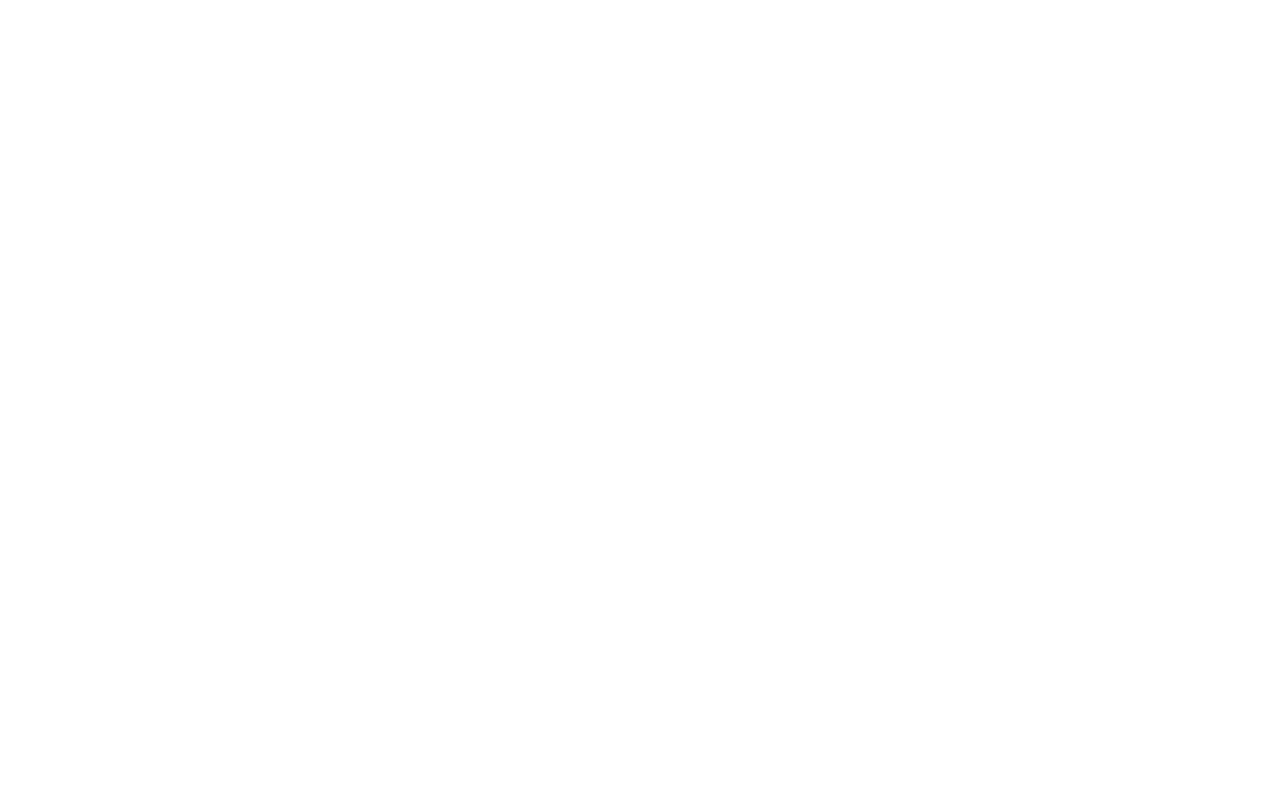
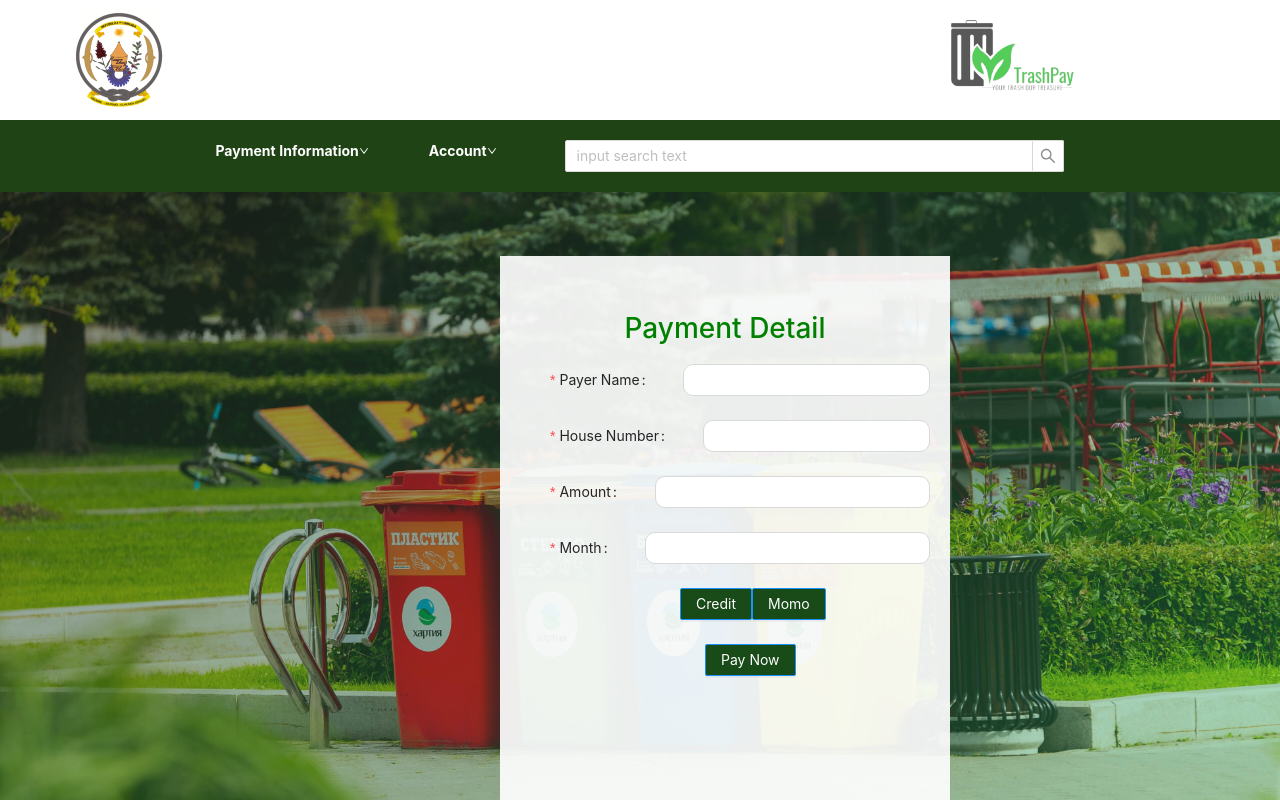
Before and after one commit to christale29/trash-pay, a React (Create React App) app: page /JustifyPay in a window 1280 px wide. Before the commit this address had no page. Shown: the top 800 px of the page. Built offline with nearby package versions, Linux system fonts and the light colour scheme.

Commit message:
JustifyPay

```diff
--- a/src/components/homelayout.css
+++ b/src/components/homelayout.css
@@ -107,5 +107,20 @@
     width: 40%;
     margin-left: 50%;
     box-sizing: border-box;
+}
+.Pay-inf{
+    background-color:rgba(255, 255, 255, 0.918);
+    width:150%;
+    height: 70vh;
+    margin-left: 500px;
+    padding: 50px;
+}
+.buto1{
+    margin-left: 100px;
+    padding-left: 30px;
+}
+.buto1 Button{
+    background-color: rgb(24, 75, 24);
+
 
 }
--- /dev/null
+++ b/src/components/justifyPay.js
@@ -0,0 +1,132 @@
+import React from "react";
+import Homelayout from "../components/homelayout";
+import { Input,Form, InputNumber, Button, Checkbox } from 'antd';
+import { DownOutlined ,LockOutlined,UserOutlined} from '@ant-design/icons';
+import "../components/homelayout.css"
+// import Nav from "../components/nav"
+
+const PaymentDetail=()=>{
+
+
+
+    const onFinish=(values)=>{
+        console.log(values)
+        localStorage.setItem("userLogedIn",true)
+
+    }
+    return(
+      <Homelayout>
+
+    <div className="reg-a">
+
+        <Form
+        name="normal_login"
+        className="login-form"
+        initialValues={{
+          remember: true,
+        }}
+        onFinish={onFinish}
+      >
+    <div className="Pay-inf">
+    <h1 style={{textAlign:'center',color:'green'}}>Payment Detail</h1>
+      <Form.Item
+        name="Payer Name"
+        label="Payer Name"
+        rules={[
+          {
+            required: true,
+            message: 'Please input your Name!',
+            whitespace: true,
+          },
+        ]}
+      >
+        <Input style={{borderRadius:'10px',marginLeft:'30px'}}/>
+      </Form.Item>
+
+
+      <Form.Item
+        name="House Number"
+        label="House Number"
+        rules={[
+          {
+            required: true,
+            message: 'Please input your house number!',
+            whitespace:true,
+          },
+        ]}
+      >
+        <Input style={{borderRadius:'10px',marginLeft:'30px'}}/>
+      </Form.Item>
+<div className="Pay-ad">
+
+
+      <Form.Item
+        name="Amount"
+        label="Amount"
+        rules={[
+          {
+            required: true,
+            message: 'Please input your amount!',
+            whitespace:true,
+          },
+        ]}
+      >
+        <Input style={{borderRadius:'10px',marginLeft:'30px'}}/>
+      </Form.Item>
+
+
+
+
+
+      <Form.Item
+        name="Month"
+        label="Month"
+        rules={[
+          {
+            required: true,
+            message: 'Please input your Month!',
+            whitespace:true,
+          },
+        ]}
+      >
+        <Input style={{borderRadius:'10px',marginLeft:'30px'}}/>
+      </Form.Item>
+
+      <div  className="buto1" >
+      <Form.Item>
+        <Button type="primary" htmlType="submit">
+         Credit
+        </Button>
+        <Button type="primary" htmlType="submit">
+         Momo
+        </Button>
+      </Form.Item>
+
+      <Form.Item style={{marginLeft:'25px'}}>
+      <Button type="primary" htmlType="submit">
+        Pay Now
+        </Button>
+      </Form.Item>
+      </div>
+      </div>
+
+
+
+
+
+
+
+
+        </div>
+
+         </Form>
+    </div>
+    </Homelayout>
+
+
+
+
+
+    )
+}
+export default PaymentDetail;
--- a/src/components/nav.js
+++ b/src/components/nav.js
@@ -118,7 +118,7 @@
                <a href="/RegHouse">Register the house</a>
               </Menu.Item>
               <Menu.Item key="1">
-              Justify your payment
+              <a href='/JustifyPay'>Justify your payment</a>
               </Menu.Item>
               <Menu.Item key="1">
               <a href="/QRcode">See your records</a>
--- a/src/components/qrCode.js
+++ b/src/components/qrCode.js
@@ -4,7 +4,7 @@
 import HomeLayout from '../components/homelayout'
 class Data extends Component{
     state={
-        value:"paid"
+        value:"Paid Successfull"
     }
    render (){
     return(
--- a/src/routes/index.js
+++ b/src/routes/index.js
@@ -3,7 +3,8 @@
 
 import QRCode from "../components/qrCode";
 
-import RegHouse from "../components/RegHouse"
+import RegHouse from "../components/RegHouse";
+import JustifyPay from "../components/justifyPay";
 
 import { Routes, Route, useLocation } from "react-router-dom"
 
@@ -16,7 +17,7 @@
             <Route exact path="/QRcode" element={<QRCode/>}></Route>
 
             <Route exact path="/RegHouse" element={<RegHouse/>}></Route>
-
+            <Route exact path="/JustifyPay" element={<JustifyPay/>}></Route>
             </Routes>
 
 
```
